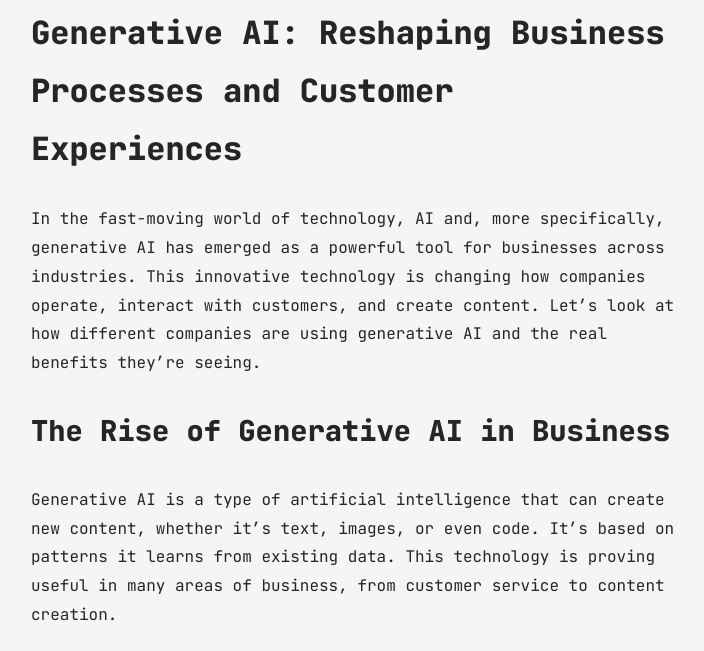
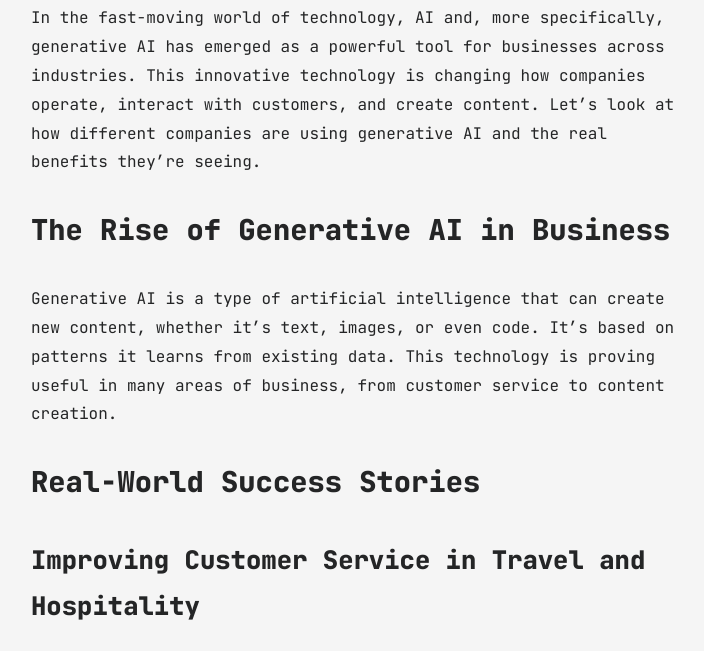
Before and after one commit to dr-robert-li/jekyll-blog, a Jekyll site: the page built from all_collections/_posts/2024-07-04-gen-ai-reshaping-business.md, in a window 1280 px wide and 900 px high, scrolled down 580 px, cut to the strip 249-900 px from the top of the window. Shown: the whole strip, without its empty margins (284-988 px from the left). Built offline with Jekyll 4.4.1, drawn with Linux system fonts in a browser that asks for light colours.

Commit message:
gen-ai-reshaping-business article and hero image

```diff
--- a/all_collections/_posts/2024-07-04-gen-ai-reshaping-business.md
+++ b/all_collections/_posts/2024-07-04-gen-ai-reshaping-business.md
@@ -6,8 +6,6 @@ categories: [AI, Business, Advisory]
 ---
 
 ![https://raw.githubusercontent.com/dr-robert-li/jekyll-blog/main/images/gen-ai-in-business.png](https://raw.githubusercontent.com/dr-robert-li/jekyll-blog/main/images/gen-ai-in-business.png)
-
-# Generative AI: Reshaping Business Processes and Customer Experiences
 
 In the fast-moving world of technology, AI and, more specifically, generative AI has emerged as a powerful tool for businesses across industries. This innovative technology is changing how companies operate, interact with customers, and create content. Let's look at how different companies are using generative AI and the real benefits they're seeing.
 
```
